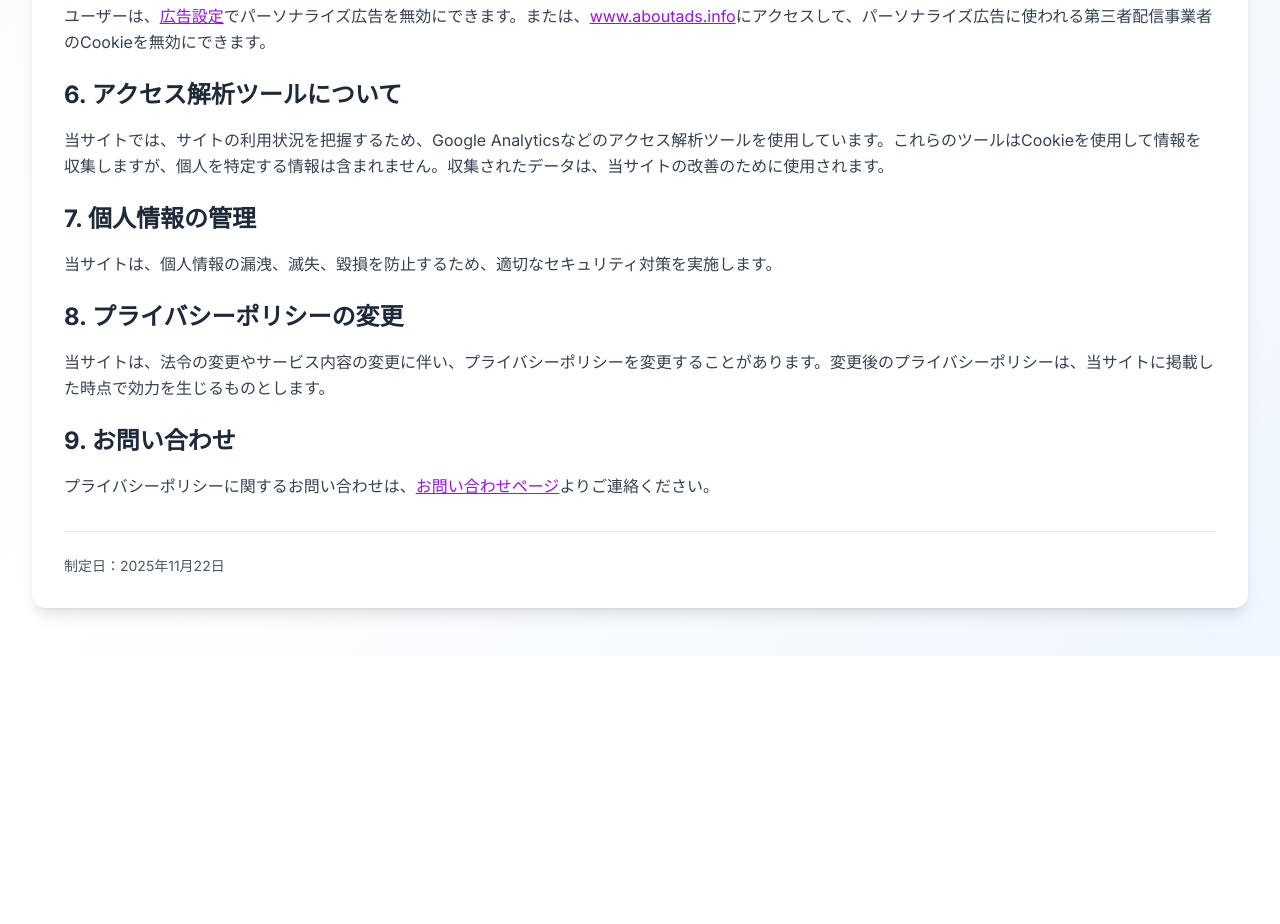
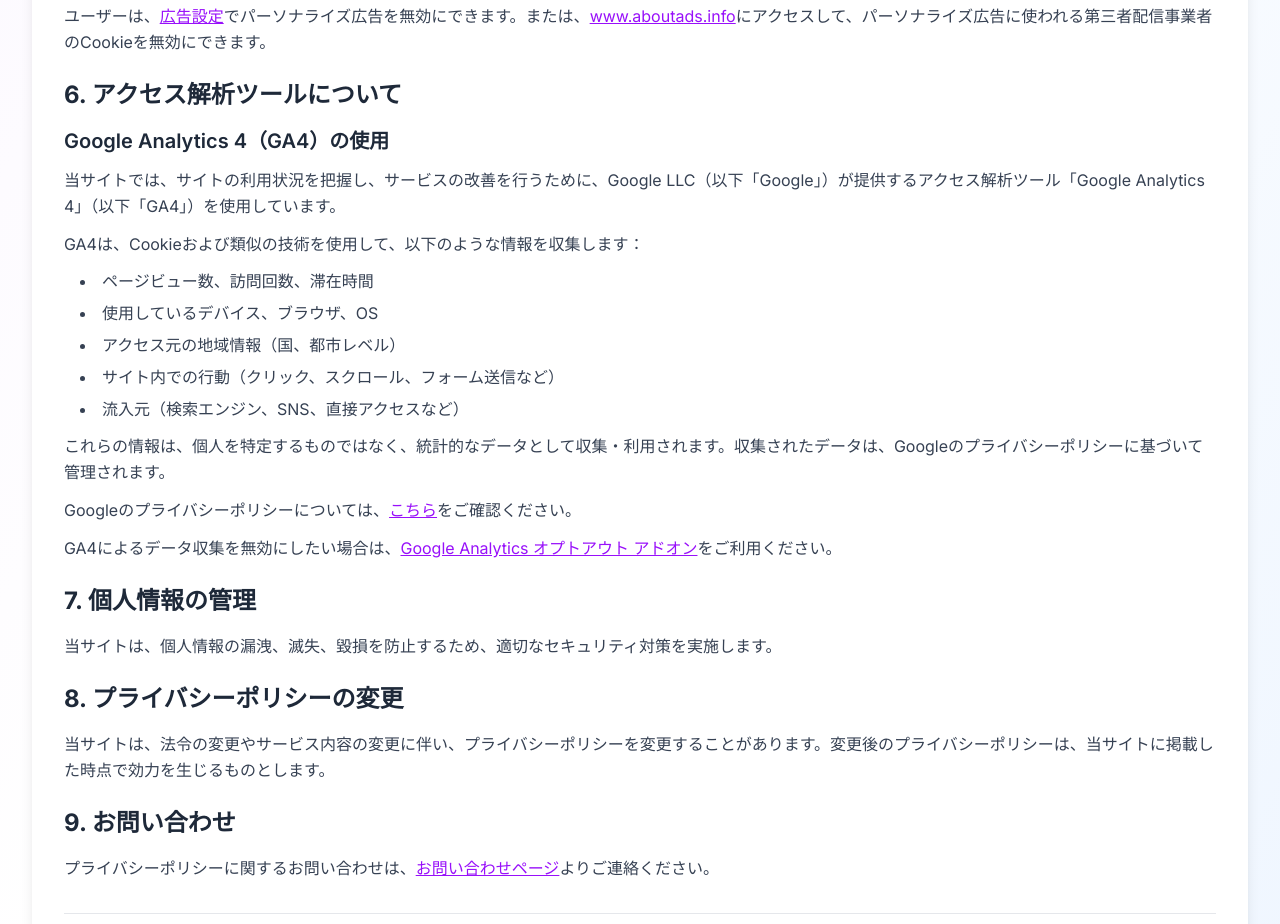
Before and after one commit to umeo51/vba-dev-hub-vercel, a Next.js app: page /privacy in a window 1280 px wide. Shown: the part 1080-2004 px from the top of the page. Before the commit the page ends 1736 px from the top, so only its background shows below. Built offline with nearby package versions, Linux system fonts and the light colour scheme.

Commit message:
Add Google Analytics 4 integration

```diff
--- a/app/layout.tsx
+++ b/app/layout.tsx
@@ -25,6 +25,22 @@
   return (
     <html lang="ja">
       <head>
+        {/* Google Analytics 4 */}
+        <script
+          async
+          src="https://www.googletagmanager.com/gtag/js?id=G-EZ15SDWKN1"
+        />
+        <script
+          dangerouslySetInnerHTML={{
+            __html: `
+              window.dataLayer = window.dataLayer || [];
+              function gtag(){dataLayer.push(arguments);}
+              gtag('js', new Date());
+              gtag('config', 'G-EZ15SDWKN1');
+            `,
+          }}
+        />
+
         {/* Google AdSense */}
         <script
           async
--- a/app/privacy/page.tsx
+++ b/app/privacy/page.tsx
@@ -70,8 +70,28 @@
 
           <section>
             <h2 className="text-2xl font-bold mb-4 text-gray-800">6. アクセス解析ツールについて</h2>
+            <h3 className="text-xl font-semibold mb-3 text-gray-800">Google Analytics 4（GA4）の使用</h3>
             <p className="text-gray-700 leading-relaxed">
-              当サイトでは、サイトの利用状況を把握するため、Google Analyticsなどのアクセス解析ツールを使用しています。これらのツールはCookieを使用して情報を収集しますが、個人を特定する情報は含まれません。収集されたデータは、当サイトの改善のために使用されます。
+              当サイトでは、サイトの利用状況を把握し、サービスの改善を行うために、Google LLC（以下「Google」）が提供するアクセス解析ツール「Google Analytics 4」（以下「GA4」）を使用しています。
+            </p>
+            <p className="text-gray-700 leading-relaxed mt-3">
+              GA4は、Cookieおよび類似の技術を使用して、以下のような情報を収集します：
+            </p>
+            <ul className="list-disc list-inside mt-3 text-gray-700 space-y-2 ml-4">
+              <li>ページビュー数、訪問回数、滞在時間</li>
+              <li>使用しているデバイス、ブラウザ、OS</li>
+              <li>アクセス元の地域情報（国、都市レベル）</li>
+              <li>サイト内での行動（クリック、スクロール、フォーム送信など）</li>
+              <li>流入元（検索エンジン、SNS、直接アクセスなど）</li>
+            </ul>
+            <p className="text-gray-700 leading-relaxed mt-3">
+              これらの情報は、個人を特定するものではなく、統計的なデータとして収集・利用されます。収集されたデータは、Googleのプライバシーポリシーに基づいて管理されます。
+            </p>
+            <p className="text-gray-700 leading-relaxed mt-3">
+              Googleのプライバシーポリシーについては、<a href="https://policies.google.com/privacy" target="_blank" rel="noopener noreferrer" className="text-purple-600 hover:text-purple-700 underline">こちら</a>をご確認ください。
+            </p>
+            <p className="text-gray-700 leading-relaxed mt-3">
+              GA4によるデータ収集を無効にしたい場合は、<a href="https://tools.google.com/dlpage/gaoptout" target="_blank" rel="noopener noreferrer" className="text-purple-600 hover:text-purple-700 underline">Google Analytics オプトアウト アドオン</a>をご利用ください。
             </p>
           </section>
 
```
Also changed, not shown: 1 other file (tests, documents, lock files or other folders).
